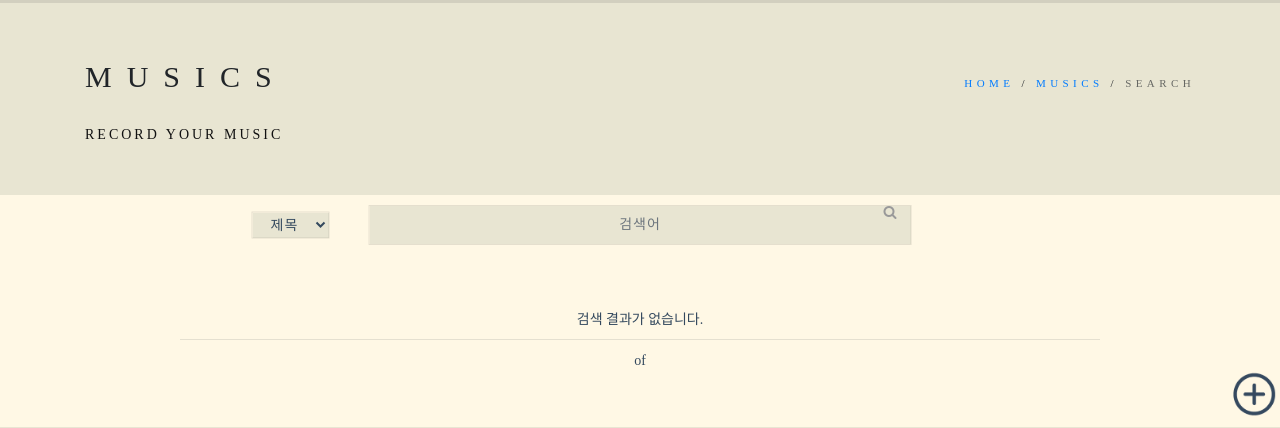
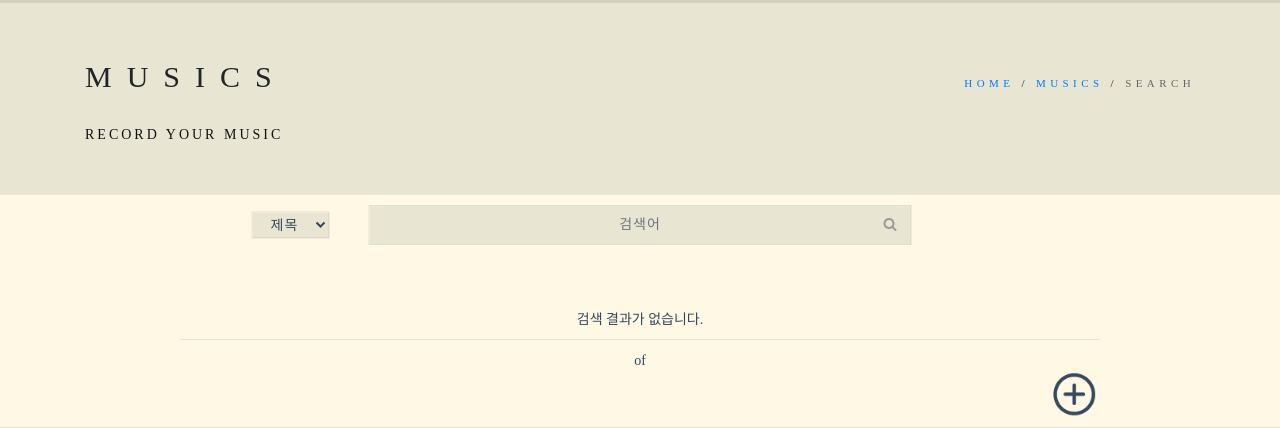
Before and after one commit to JuYeong0413/record, a Django app: template musics/templates/musics/search.html in a window 1280 px wide. Shown: the part 75-503 px from the top of the page. Run offline with Django 3.2, Linux system fonts and the light colour scheme; the template is opened without the code that fills it, so the values that code supplies are empty; some libraries are stand-ins or nearby versions; some web fonts are replaced.

Commit message:
music search

```diff
--- a/musics/templates/musics/search.html
+++ b/musics/templates/musics/search.html
@@ -42,7 +42,7 @@
                     </select>
                 <div class="search-wrap">
                         <button class="search-button animate" type="submit" title="Start Search">
-                            <i class="fa fa-search"></i>
+                            <i class="fa fa-search" style="margin-top: 24px;"></i>
                         </button>
                         <input type="text" class="form-control search-field" placeholder="검색어" name="query">
 
@@ -126,12 +126,14 @@
                     <a href="?page={{ search_result.paginator.num_page }}">맨 뒤로</a>
                 {% endif %}
                 </div>
+
+                <!--곡 추가섹션-->
+                <a href="{% url 'musics:new' %}"><img src="{% static 'bobae/images/music-plus.png' %}" alt="" class="music-plus"/></a>
             </div>
         </div>
 
     </div>
 </section>
 <!-- End Section -->
-<!--곡 추가섹션-->
-<a href="{% url 'musics:new' %}"><img src="{% static 'bobae/images/music-plus.png' %}" alt="" class="music-plus"/></a>
+
 {% endblock %}
```
Also changed, not shown: record/static/css/juyeong.css (line endings or trailing spaces).
